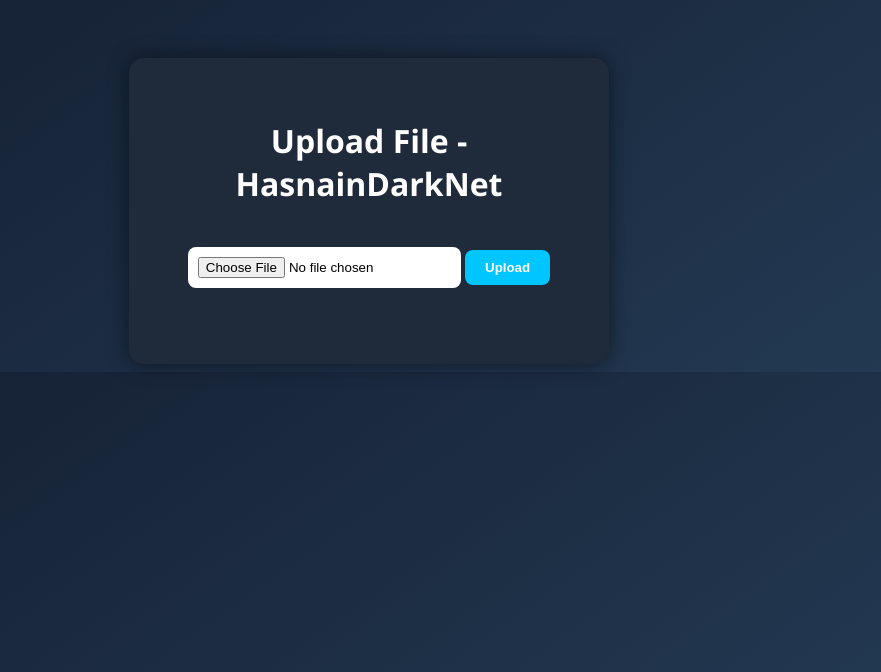
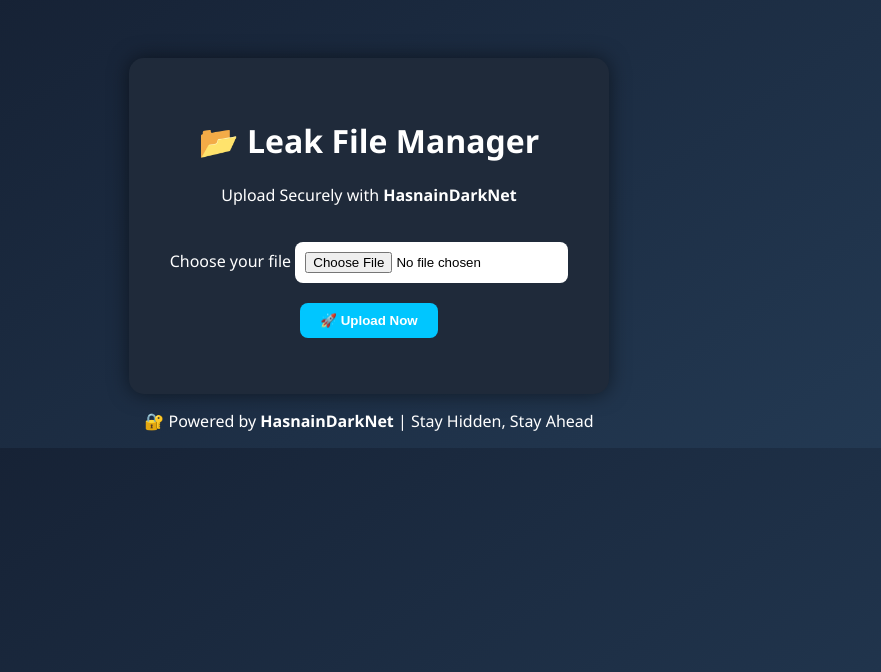
Before and after one commit to hasnain-dark-net/Leak-File, a Flask app: page / in a window 1280 px wide. Shown: the top 672 px of the page, without its empty margins (271-1152 px from the left). Run offline with Flask 3, Linux system fonts and the light colour scheme.

Commit message:
index.html

```diff
--- a/templates/index.html
+++ b/templates/index.html
@@ -1,19 +1,30 @@
-
 <!DOCTYPE html>
 <html lang="en">
 <head>
   <meta charset="UTF-8">
-  <title>THIS LINK - Leak File Manager</title>
+  <title>THIS LINK - Leak File Manager | HasnainDarkNet</title>
   <link rel="stylesheet" href="/static/style.css">
 </head>
 <body>
   <div class="upload-container">
-    <h1>Upload File - HasnainDarkNet</h1>
-    <form action="/" method="post" enctype="multipart/form-data">
-      <input type="file" name="file" required>
-      <button type="submit">Upload</button>
+    <header class="header">
+      <h1>📂 Leak File Manager</h1>
+      <p class="subtitle">Upload Securely with <strong>HasnainDarkNet</strong></p>
+    </header>
+
+    <form class="upload-form" action="/" method="post" enctype="multipart/form-data">
+      <div class="file-box">
+        <label for="file-input" class="file-label">Choose your file</label>
+        <input type="file" id="file-input" name="file" required>
+      </div>
+      <button class="upload-btn" type="submit">🚀 Upload Now</button>
     </form>
+
     <p class="msg">{{ message }}</p>
   </div>
+
+  <footer class="footer">
+    <p>🔐 Powered by <strong>HasnainDarkNet</strong> | Stay Hidden, Stay Ahead</p>
+  </footer>
 </body>
 </html>
```
